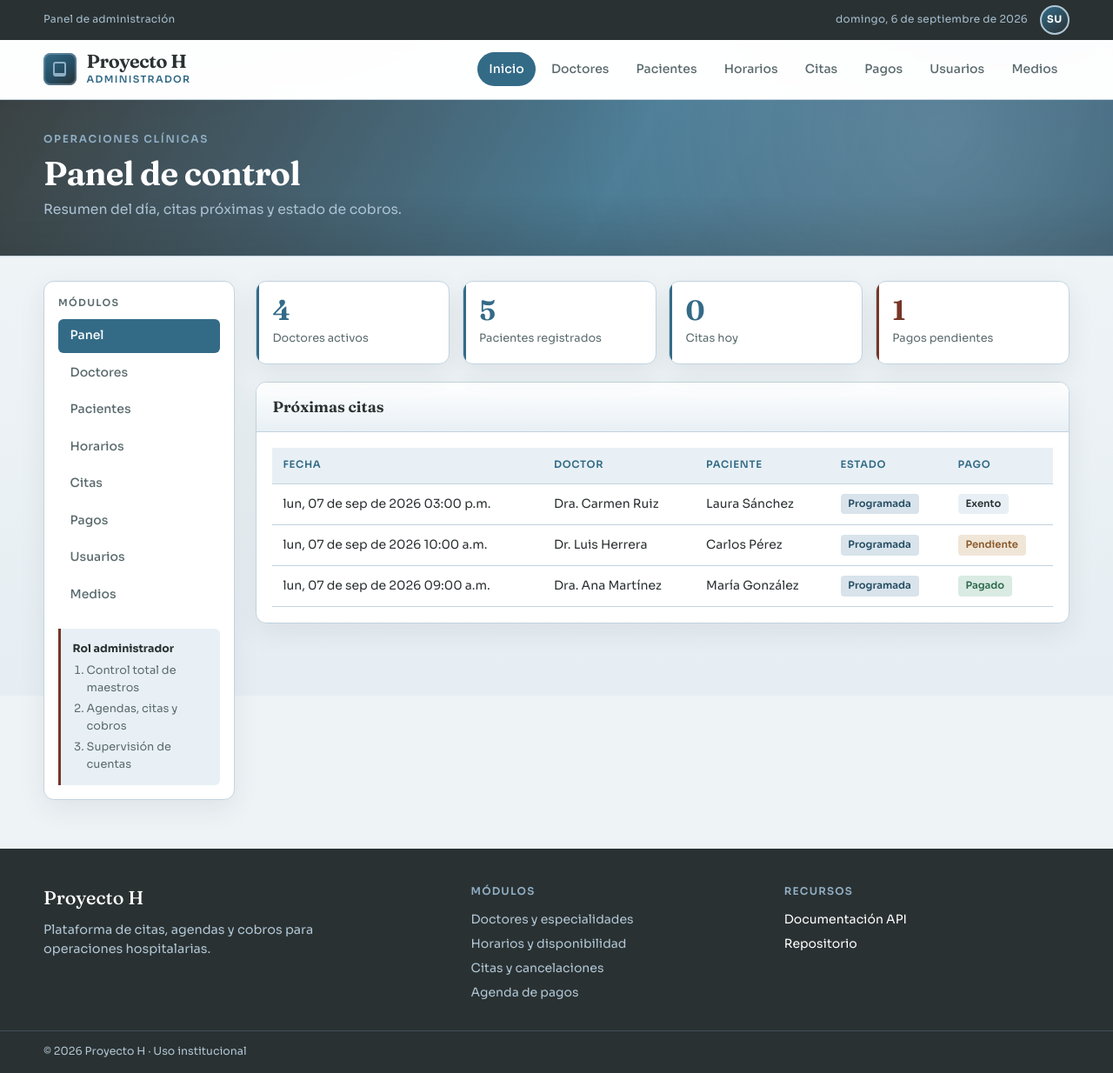
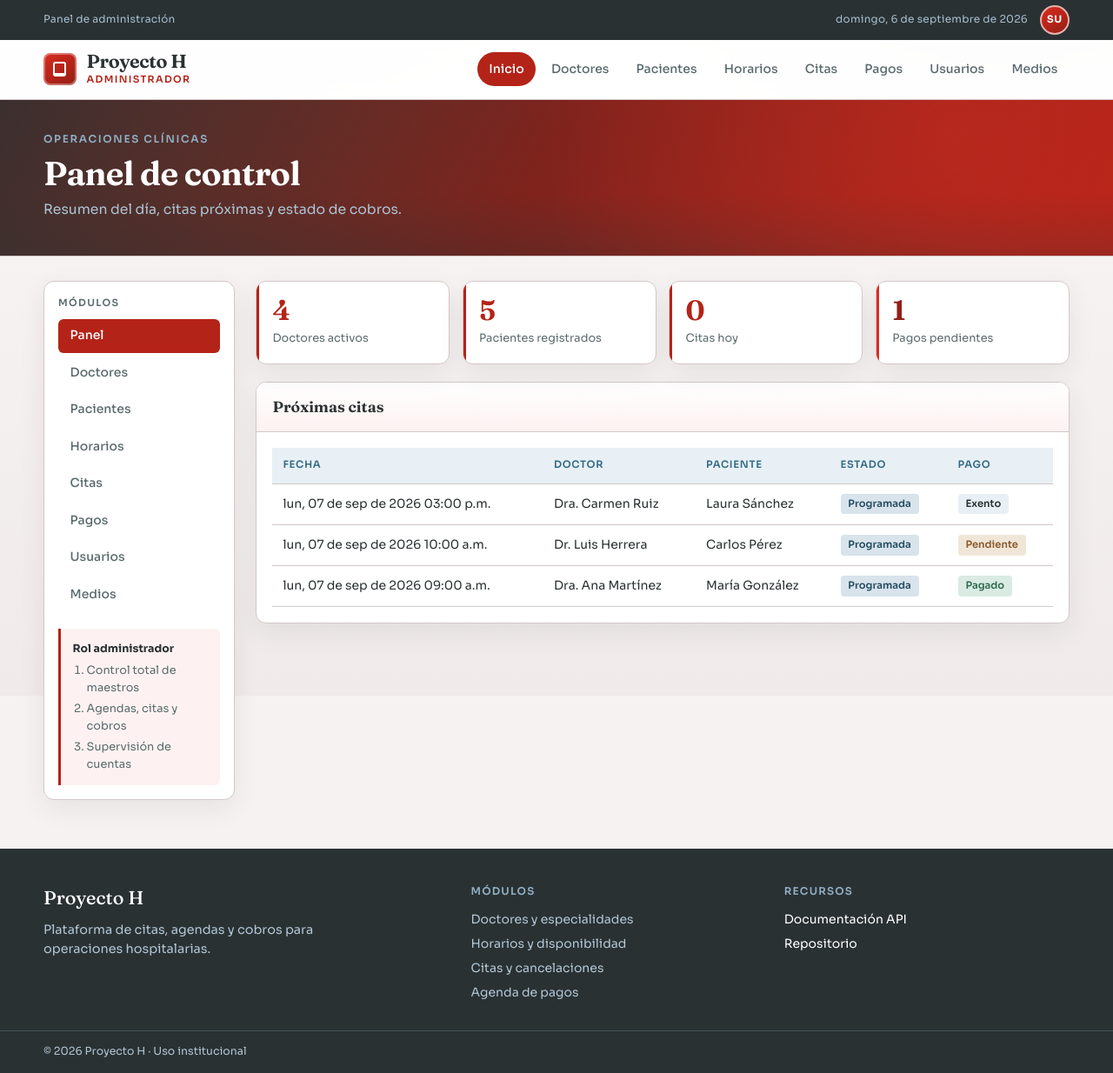
Before and after one commit to emilianogenisrod-ux/Proyecto-H, a FastAPI app: page /app/admin in a window 1280 px wide. Shown: the whole page at 87% size. Run offline with FastAPI, Linux system fonts and the light colour scheme; the visitor is signed in with stand-in values (Sample User, id 1); data comes from the database, SQL or seed files in the repository.

Commit message:
style: homologar acento rojo del login en toda la UI
Co-authored-by: Cursor <cursoragent@cursor.com>

```diff
--- a/app/static/css/master.css
+++ b/app/static/css/master.css
@@ -6,25 +6,33 @@
 
 /* ========== Tokens ========== */
 :root {
-  /* Marca */
+  /* Marca — rojo del login (homologado en toda la app) */
+  --brand: #b42318;
+  --brand-deep: #912018;
+  --brand-bright: #d92d20;
+  --brand-soft: #f8e4e2;
+  --brand-wash: #fdf2f1;
+  --brand-gradient: linear-gradient(145deg, #d92d20 0%, #b42318 55%, #912018 100%);
+
+  /* Neutros de apoyo */
   --mist: #90afc5;
   --stone: #336b87;
   --shadow: #2a3132;
-  --autumn: #763626;
+  --autumn: var(--brand);
   --mist-soft: #c5d7e4;
   --mist-wash: #e8f0f5;
   --stone-deep: #254d63;
-  --autumn-soft: #a45a45;
+  --autumn-soft: #c45a4f;
 
   /* Superficies */
-  --bg: #eef3f6;
+  --bg: #f6f2f1;
   --surface: #fafcfd;
   --surface-elevated: #ffffff;
   --text: var(--shadow);
   --text-muted: #5a6a6d;
-  --border: color-mix(in srgb, var(--mist) 55%, white);
-  --focus: color-mix(in srgb, var(--stone) 35%, transparent);
-  --danger: var(--autumn);
+  --border: color-mix(in srgb, var(--brand) 12%, #d8dde0);
+  --focus: color-mix(in srgb, var(--brand) 32%, transparent);
+  --danger: var(--brand);
   --success: #2f6b4f;
   --warning: #8a5a2b;
 
@@ -48,7 +56,6 @@
   --space-6: 2rem;
   --space-7: 3rem;
 
-  /* Breakpoints (referencia documental; media queries usan px) */
   --bp-sm: 520px;
   --bp-md: 760px;
   --bp-lg: 960px;
--- a/app/static/css/styles.css
+++ b/app/static/css/styles.css
@@ -1,26 +1,32 @@
 /* Paleta y tokens: ver master.css (archivo maestro).
-   Este archivo concentra componentes; el responsive base vive en master.css. */
+   Acento de marca = rojo del login (#b42318), homologado en toda la app. */
 :root {
-  /* Tokens duplicados solo como respaldo si master.css no carga */
+  --brand: #b42318;
+  --brand-deep: #912018;
+  --brand-bright: #d92d20;
+  --brand-soft: #f8e4e2;
+  --brand-wash: #fdf2f1;
+  --brand-gradient: linear-gradient(145deg, #d92d20 0%, #b42318 55%, #912018 100%);
+
   --mist: #90afc5;
   --stone: #336b87;
   --shadow: #2a3132;
-  --autumn: #763626;
+  --autumn: var(--brand);
 
   --mist-soft: #c5d7e4;
   --mist-wash: #e8f0f5;
   --stone-deep: #254d63;
-  --autumn-soft: #a45a45;
-
-  --bg: #eef3f6;
+  --autumn-soft: #c45a4f;
+
+  --bg: #f6f2f1;
   --surface: #fafcfd;
   --surface-elevated: #ffffff;
   --text: var(--shadow);
   --text-muted: #5a6a6d;
-  --border: color-mix(in srgb, var(--mist) 55%, white);
-  --focus: color-mix(in srgb, var(--stone) 35%, transparent);
-
-  --danger: var(--autumn);
+  --border: color-mix(in srgb, var(--brand) 12%, #d8dde0);
+  --focus: color-mix(in srgb, var(--brand) 32%, transparent);
+
+  --danger: var(--brand);
   --success: #2f6b4f;
   --warning: #8a5a2b;
 
@@ -77,9 +83,9 @@ body {
   z-index: -1;
   pointer-events: none;
   background:
-    radial-gradient(ellipse 80% 50% at 10% -10%, color-mix(in srgb, var(--mist) 45%, transparent), transparent 55%),
-    radial-gradient(ellipse 60% 40% at 90% 0%, color-mix(in srgb, var(--stone) 22%, transparent), transparent 50%),
-    linear-gradient(180deg, #f4f8fa 0%, var(--bg) 40%, #e6eef3 100%);
+    radial-gradient(ellipse 80% 50% at 10% -10%, color-mix(in srgb, var(--brand) 14%, transparent), transparent 55%),
+    radial-gradient(ellipse 60% 40% at 90% 0%, color-mix(in srgb, var(--brand-deep) 12%, transparent), transparent 50%),
+    linear-gradient(180deg, #faf6f5 0%, var(--bg) 40%, #f0eaea 100%);
 }
 
 /* Utility bar */
@@ -145,9 +151,8 @@ body {
   width: 2.35rem;
   height: 2.35rem;
   border-radius: 8px;
-  background:
-    linear-gradient(145deg, var(--stone) 0%, var(--stone-deep) 55%, var(--shadow) 100%);
-  box-shadow: inset 0 0 0 2px color-mix(in srgb, var(--mist) 40%, transparent);
+  background: var(--brand-gradient);
+  box-shadow: inset 0 0 0 2px color-mix(in srgb, #fff 35%, transparent);
   position: relative;
 }
 
@@ -155,7 +160,7 @@ body {
   content: "";
   position: absolute;
   inset: 28% 30% 28% 30%;
-  border: 2px solid var(--mist);
+  border: 2px solid #fff;
   border-radius: 3px;
   border-bottom-width: 4px;
 }
@@ -175,7 +180,7 @@ body {
   font-size: 0.7rem;
   text-transform: uppercase;
   letter-spacing: 0.12em;
-  color: var(--stone);
+  color: var(--brand);
   font-weight: 600;
 }
 
@@ -203,14 +208,14 @@ body {
 
 .nav-link:hover,
 .sidebar-link:hover {
-  color: var(--stone);
-  background: var(--mist-wash);
+  color: var(--brand);
+  background: var(--brand-wash);
 }
 
 .nav-link.active,
 .sidebar-link.active {
   color: #fff;
-  background: var(--stone);
+  background: var(--brand);
 }
 
 .nav-toggle {
@@ -240,7 +245,10 @@ body {
   overflow: hidden;
   border-bottom: 1px solid var(--border);
   background:
-    linear-gradient(120deg, color-mix(in srgb, var(--shadow) 92%, transparent) 0%, color-mix(in srgb, var(--stone) 88%, transparent) 55%, color-mix(in srgb, var(--stone-deep) 90%, transparent) 100%);
+    linear-gradient(120deg,
+      color-mix(in srgb, var(--shadow) 88%, var(--brand)) 0%,
+      color-mix(in srgb, var(--brand-deep) 82%, var(--shadow)) 48%,
+      var(--brand) 100%);
   color: #fff;
 }
 
@@ -249,8 +257,8 @@ body {
   position: absolute;
   inset: 0;
   background:
-    radial-gradient(circle at 85% 20%, color-mix(in srgb, var(--mist) 35%, transparent), transparent 40%),
-    linear-gradient(180deg, transparent 60%, rgba(42, 49, 50, 0.25));
+    radial-gradient(circle at 85% 20%, color-mix(in srgb, var(--brand-bright) 40%, transparent), transparent 42%),
+    linear-gradient(180deg, transparent 60%, rgba(42, 49, 50, 0.28));
   pointer-events: none;
 }
 
@@ -336,8 +344,8 @@ body {
 }
 
 .sidebar__note {
-  background: var(--mist-wash);
-  border-left: 3px solid var(--autumn);
+  background: var(--brand-wash);
+  border-left: 3px solid var(--brand);
   border-radius: 0 var(--radius) var(--radius) 0;
   padding: 0.85rem;
   font-size: 0.8rem;
@@ -383,7 +391,7 @@ body {
 .surface__head {
   padding: 0.9rem 1.15rem;
   border-bottom: 1px solid var(--border);
-  background: linear-gradient(180deg, #fff, var(--mist-wash));
+  background: linear-gradient(180deg, #fff, var(--brand-wash));
 }
 
 .surface__head h2 {
@@ -421,23 +429,23 @@ body {
   top: 0;
   bottom: 0;
   width: 3px;
-  background: var(--stone);
+  background: var(--brand);
 }
 
 .stat-card.accent::before {
-  background: var(--autumn);
+  background: var(--brand-bright);
 }
 
 .stat-card__value {
   font-family: var(--font-display);
   font-size: 2rem;
   font-weight: 650;
-  color: var(--stone);
+  color: var(--brand);
   line-height: 1;
 }
 
 .stat-card.accent .stat-card__value {
-  color: var(--autumn);
+  color: var(--brand-deep);
 }
 
 .stat-card__label {
@@ -1226,8 +1237,8 @@ tbody tr:hover {
   width: 2.15rem;
   height: 2.15rem;
   border-radius: 50%;
-  border: 2px solid color-mix(in srgb, var(--mist) 70%, white);
-  background: linear-gradient(145deg, var(--stone), var(--shadow));
+  border: 2px solid color-mix(in srgb, var(--brand) 35%, white);
+  background: var(--brand-gradient);
   color: #fff;
   font-family: var(--font-body);
   font-size: 0.72rem;
```
Also changed, not shown: other parts of app/static/css/styles.css (+23 -20 lines).
